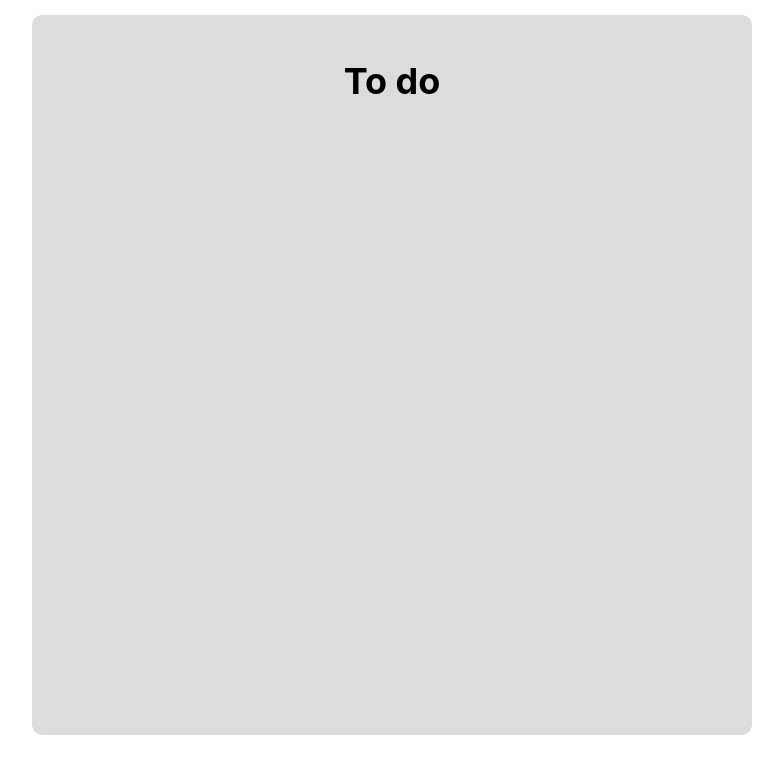
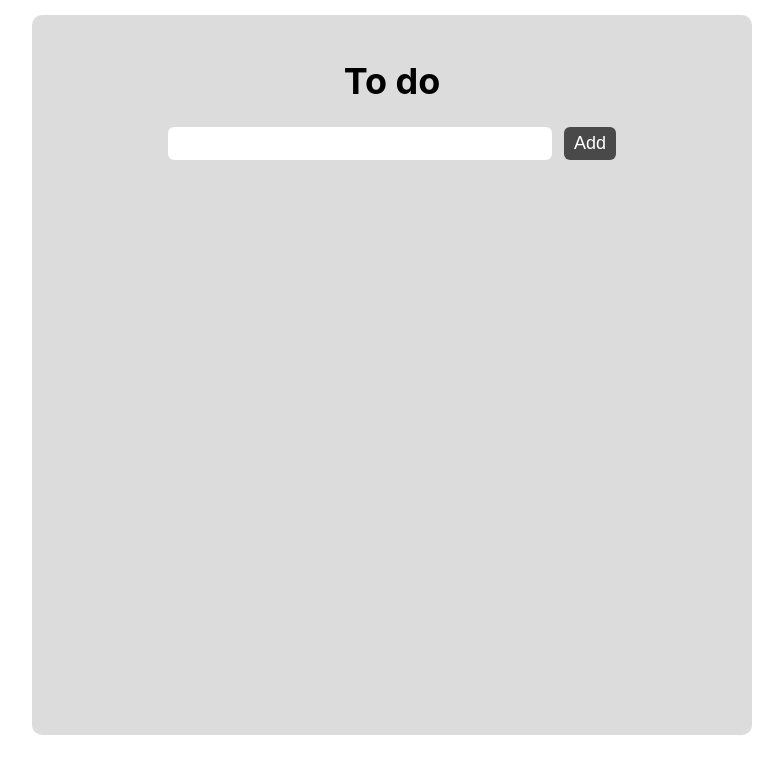
Before and after one commit to Le0tk0k/React-Todo, a React (Create React App) app: page / in a window 1280 px wide. Shown: the top 774 px of the page, without its empty margins (248-1031 px from the left). Built offline with nearby package versions, Linux system fonts and the light colour scheme.

Commit message:
add Form component

```diff
--- a/src/App.js
+++ b/src/App.js
@@ -1,11 +1,12 @@
 import React from 'react';
-import logo from './logo.svg';
 import './App.css';
+import Form from './components/Form';
 
 function App() {
   return (
     <div className="App">
       <h1>To do</h1>
+      <Form />
     </div>
   );
 }
--- /dev/null
+++ b/src/components/Form.js
@@ -0,0 +1,22 @@
+import React from 'react';
+import Button from '../shared/Button';
+
+const inputStyle = {
+  "width": "380px",
+  "fontSize": "18px",
+  "padding": "6px 2px",
+  "borderWidth": "0",
+  "borderRadius": "6px",
+  "marginRight" :"12px"
+}
+
+const Form = () => {
+  return (
+    <div>
+      <input style={inputStyle} />
+      <Button />
+    </div>
+  )
+};
+
+export default Form;
```
